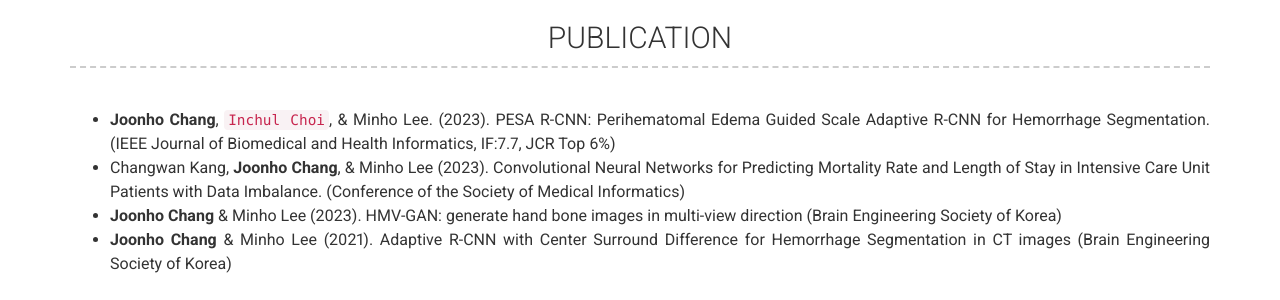
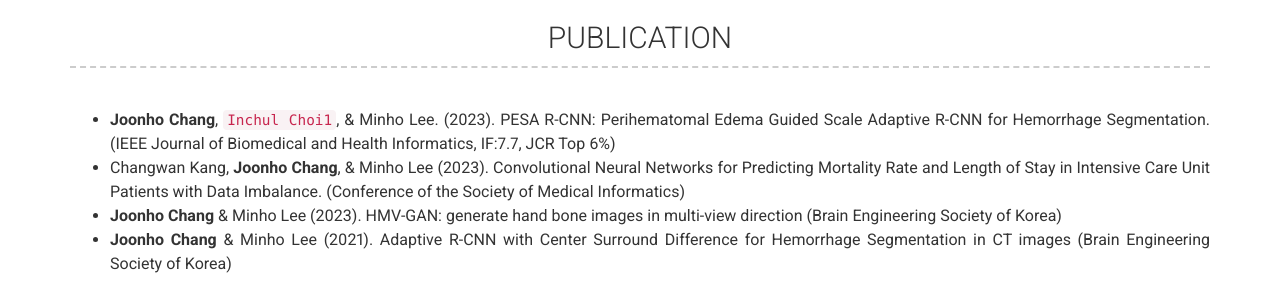
Before and after one commit to joonhozx/joonhozx.github.io, a Jekyll site: the page built from index.md, in a window 1280 px wide and 900 px high, scrolled down 781 px. Shown: the part 148-448 px from the top of the window. Built offline with Jekyll 4.4.1, drawn with Linux system fonts in a browser that asks for light colours; nearby versions of some CDN libraries.

Commit message:
Update _config.yml

```diff
--- a/_config.yml
+++ b/_config.yml
@@ -101,7 +101,7 @@ content:
   - title: PUBLICATION
     layout: text
     content: | # this will include new lines to allow paragraphs
-      - **Joonho Chang**, `Inchul Choi`, & Minho Lee. (2023). PESA R-CNN: Perihematomal Edema Guided Scale Adaptive R-CNN for Hemorrhage Segmentation. (IEEE Journal of Biomedical and Health Informatics, IF:7.7, JCR Top 6%)
+      - **Joonho Chang**, `Inchul Choi1`, & Minho Lee. (2023). PESA R-CNN: Perihematomal Edema Guided Scale Adaptive R-CNN for Hemorrhage Segmentation. (IEEE Journal of Biomedical and Health Informatics, IF:7.7, JCR Top 6%)
       - Changwan Kang, **Joonho Chang**, & Minho Lee (2023). Convolutional Neural Networks for Predicting Mortality Rate and Length of Stay in Intensive Care Unit Patients with Data Imbalance. (Conference of the Society of Medical Informatics)
       - **Joonho Chang** & Minho Lee (2023). HMV-GAN: generate hand bone images in multi-view direction (Brain Engineering Society of Korea)
       - **Joonho Chang** & Minho Lee (2021). Adaptive R-CNN with Center Surround Difference for Hemorrhage Segmentation in CT images (Brain Engineering Society of Korea)
```
